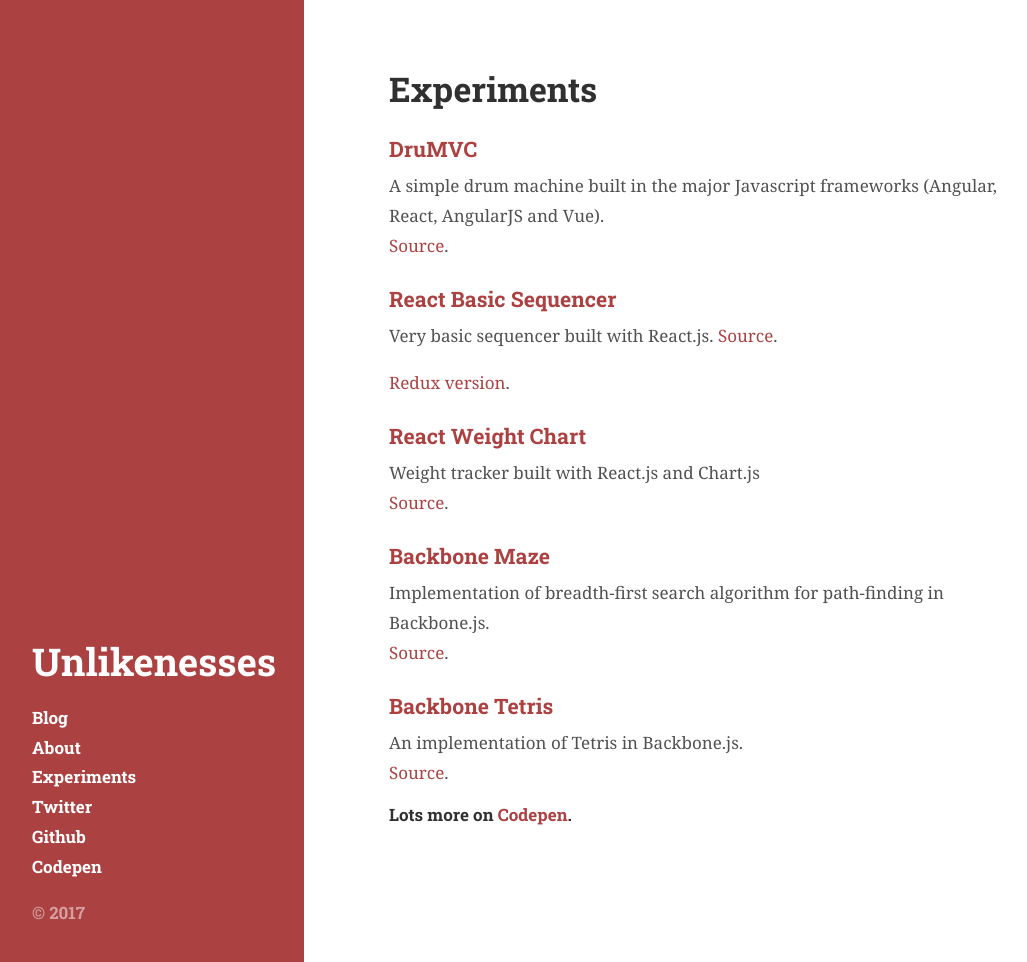
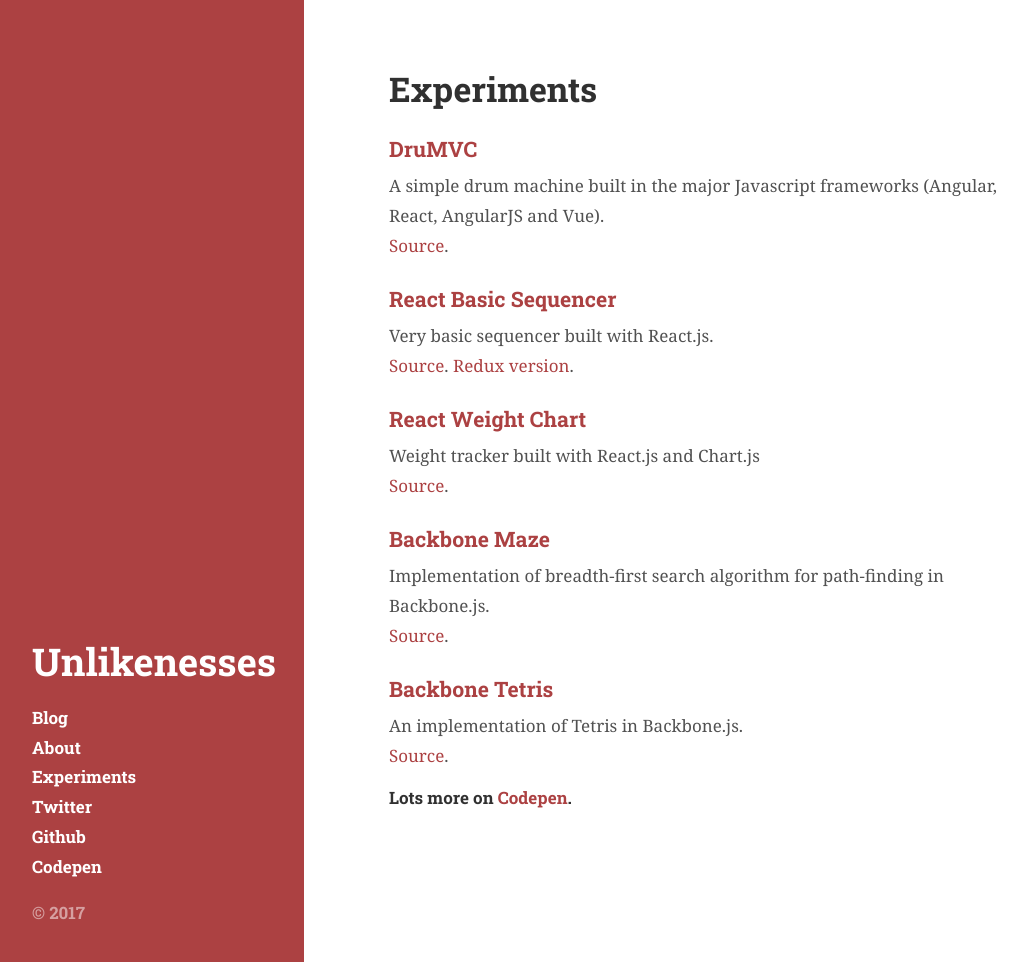
Before and after one commit to unlikenesses/unlikenesses.github.io, a Jekyll site: the page built from experiments.md, in a window 1280 px wide and 962 px high. Shown: the whole window, without its empty margins (2-1029 px from the left). Built offline with Jekyll 4.4.1, drawn with Linux system fonts in a browser that asks for light colours.

```diff
--- a/experiments.md
+++ b/experiments.md
@@ -10,9 +10,8 @@ A simple drum machine built in the major Javascript frameworks (Angular, React,
 
 <h3><a href="http://unlikenesses.com/react-sequencer" target="_blank">React Basic Sequencer</a></h3>
 
-Very basic sequencer built with React.js. <a href="https://github.com/unlikenesses/react-sequencer" target="_blank">Source</a>.
-
-<a href="https://github.com/unlikenesses/react-sequencer-redux" target="_blank">Redux version</a>.
+Very basic sequencer built with React.js.<br>
+<a href="https://github.com/unlikenesses/react-sequencer" target="_blank">Source</a>. <a href="https://github.com/unlikenesses/react-sequencer-redux" target="_blank">Redux version</a>.
 
 <h3><a href="https://github.com/unlikenesses/react-weight-chart" target="_blank">React Weight Chart</a></h3>
 
```
